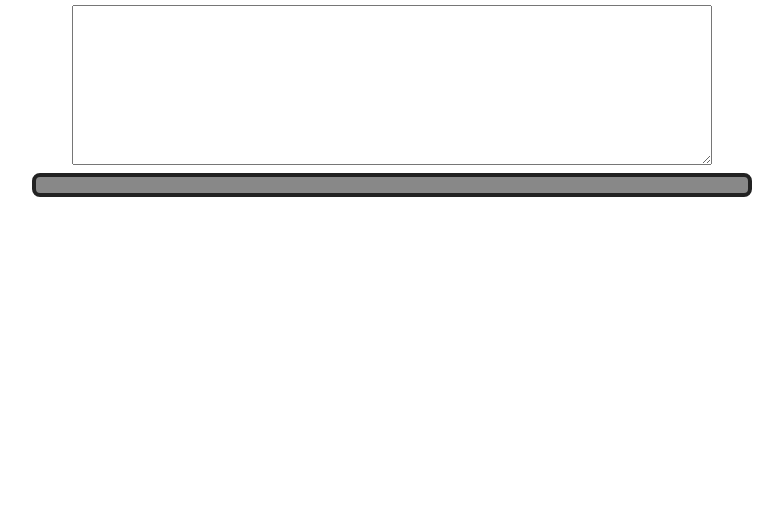
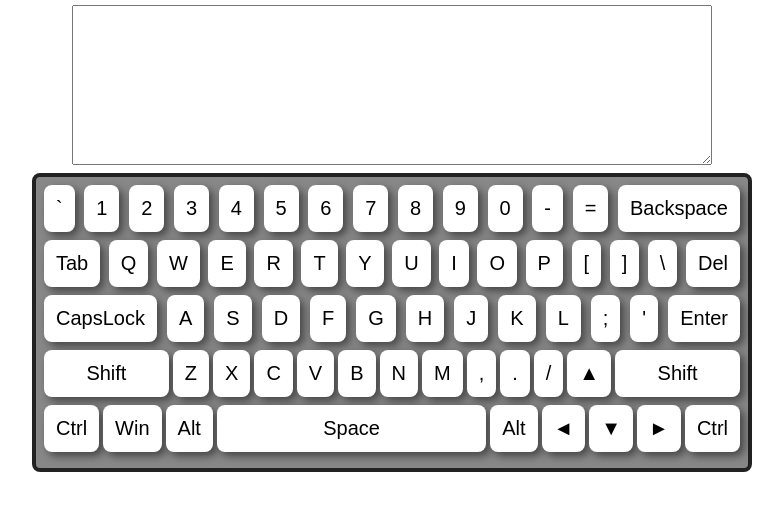
Before and after one commit to EugeneZanevskij/virtual-keyboard, a plain HTML site: page index.html in a window 1280 px wide. Shown: the part 56-566 px from the top of the page, without its empty margins (248-1031 px from the left). Drawn offline with Linux system fonts and the light colour scheme.

Commit message:
feat: add keys object, generate keyboard with keys and style keys

```diff
--- a/index.html
+++ b/index.html
@@ -8,6 +8,6 @@
   <link rel="stylesheet" href="style.css">
 </head>
 <body>
-  <script src="main.js"></script>
+  <script type="module" src="./js/main.js"></script>
 </body>
 </html>
--- /dev/null
+++ b/js/keys.js
@@ -0,0 +1,285 @@
+export let keys = [
+  [
+    {
+      event: "Backquote",
+      key: "`",
+      shift: "~",
+    },
+    {
+      event: "Digit1",
+      key: "1",
+      shift: "!",
+    },
+    {
+      event: "Digit2",
+      key: "2",
+      shift: "@",
+    },
+    {
+      event: "Digit3",
+      key: "3",
+      shift: "#",
+    },
+    {
+      event: "Digit4",
+      key: "4",
+      shift: "$",
+    },
+    {
+      event: "Digit5",
+      key: "5",
+      shift: "%",
+    },
+    {
+      event: "Digit6",
+      key: "6",
+      shift: "^",
+    },
+    {
+      event: "Digit7",
+      key: "7",
+      shift: "&",
+    },
+    {
+      event: "Digit8",
+      key: "8",
+      shift: "*",
+    },
+    {
+      event: "Digit9",
+      key: "9",
+      shift: "(",
+    },
+    {
+      event: "Digit0",
+      key: "0",
+      shift: ")",
+    },
+    {
+      event: "Minus",
+      key: "-",
+      shift: "_",
+    },
+    {
+      event: "Equal",
+      key: "=",
+      shift: "+",
+    },
+    {
+      event: "Backspace",
+      key: "Backspace",
+    }
+  ],
+  [
+    {
+      event: "Tab",
+      key: "Tab",
+    },
+    {
+      event: "KeyQ",
+      key: "Q",
+    },
+    {
+      event: "KeyW",
+      key: "W",
+    },
+    {
+      event: "KeyE",
+      key: "E",
+    },
+    {
+      event: "KeyR",
+      key: "R",
+    },
+    {
+      event: "KeyT",
+      key: "T",
+    },
+    {
+      event: "KeyY",
+      key: "Y",
+    },
+    {
+      event: "KeyU",
+      key: "U",
+    },
+    {
+      event: "KeyI",
+      key: "I",
+    },
+    {
+      event: "KeyO",
+      key: "O",
+    },
+    {
+      event: "KeyP",
+      key: "P",
+    },
+    {
+      event: "BracketLeft",
+      key: "[",
+    },
+    {
+      event: "BracketRight",
+      key: "]",
+    },
+    {
+      event: "Backslash",
+      key: "\\",
+    },
+    {
+      event: "Delete",
+      key: "Del",
+    }
+  ],
+  [
+    {
+      event: "CapsLock",
+      key: "CapsLock",
+    },
+    {
+      event: "KeyA",
+      key: "A",
+    },
+    {
+      event: "KeyS",
+      key: "S",
+    },
+    {
+      event: "KeyD",
+      key: "D",
+    },
+    {
+      event: "KeyF",
+      key: "F",
+    },
+    {
+      event: "KeyG",
+      key: "G",
+    },
+    {
+      event: "KeyH",
+      key: "H",
+    },
+    {
+      event: "KeyJ",
+      key: "J",
+    },
+    {
+      event: "KeyK",
+      key: "K",
+    },
+    {
+      event: "KeyL",
+      key: "L",
+    },
+    {
+      event: "Semicolon",
+      key: ";",
+      shift: ":",
+    },
+    {
+      event: "Quote",
+      key: "'",
+      shift: '"',
+    },
+    {
+      event: "Enter",
+      key: "Enter",
+    }
+  ],
+  [
+    {
+      event: "ShiftLeft",
+      key: "Shift",
+    },
+    {
+      event: "KeyZ",
+      key: "Z",
+    },
+    {
+      event: "KeyX",
+      key: "X",
+    },
+    {
+      event: "KeyC",
+      key: "C",
+    },
+    {
+      event: "KeyV",
+      key: "V",
+    },
+    {
+      event: "KeyB",
+      key: "B",
+    },
+    {
+      event: "KeyN",
+      key: "N",
+    },
+    {
+      event: "KeyM",
+      key: "M",
+    },
+    {
+      event: "Comma",
+      key: ",",
+      shift: "<",
+    },
+    {
+      event: "Period",
+      key: ".",
+      shift: ">",
+    },
+    {
+      event: "Slash",
+      key: "/",
+    },
+    {
+      event: "ArrowUp",
+      key: "▲",
+    },
+    {
+      event: "ShiftRight",
+      key: "Shift",
+    }
+  ],
+  [
+    {
+      event: "ControlLeft",
+      key: "Ctrl",
+    },
+    {
+      event: "MetaLeft",
+      key: "Win",
+    },
+    {
+      event: "AltLeft",
+      key: "Alt",
+    },
+    {
+      event: "Space",
+      key: "Space",
+    },
+    {
+      event: "AltRight",
+      key: "Alt",
+    },
+    {
+      event: "ArrowLeft",
+      key: "◄",
+    },
+    {
+      event: "ArrowDown",
+      key: "▼",
+    },
+    {
+      event: "ArrowRight",
+      key: "►",
+    },
+    {
+      event: "ControlRight",
+      key: "Ctrl",
+    }
+  ]
+]
--- /dev/null
+++ b/js/main.js
@@ -0,0 +1,39 @@
+const body = document.querySelector("body");
+let textarea = null;
+import { keys } from "./keys.js";
+
+const initDOM = () => {
+  const container = document.createElement("div");
+  container.classList.add("container");
+  const title = document.createElement("h1");
+  title.innerText = "RSS Virtual Keyboard by Eugene";
+  title.classList.add("title");
+  container.appendChild(title);
+  const textArea = document.createElement("textarea");
+  textArea.classList.add("textarea");
+  textArea.setAttribute("id", "textarea");
+  textArea.setAttribute("rows", "5");
+  textArea.setAttribute("cols", "40");
+  textarea = textArea;
+  container.appendChild(textArea);
+  const keyboard = document.createElement("div");
+  keyboard.classList.add("keyboard");
+  keyboard.setAttribute("id", "keyboard");
+  const keyboardKeys = document.createDocumentFragment();
+  for (let i = 0; i < keys.length; i += 1) {
+    const row = document.createElement("div");
+    row.classList.add("row");
+    for (let j = 0; j < keys[i].length; j += 1) {
+      const key = document.createElement("div");
+      key.classList.add("key", keys[i][j].event);
+      key.innerText = keys[i][j].key;
+      row.appendChild(key);
+    }
+    keyboardKeys.appendChild(row);
+  }
+  keyboard.appendChild(keyboardKeys);
+  container.appendChild(keyboard);
+  body.appendChild(container);
+}
+
+initDOM();
--- a/main.js
+++ /dev/null
@@ -1,26 +0,0 @@
-const body = document.querySelector("body");
-let textarea = null;
-
-const initDOM = () => {
-  const container = document.createElement("div");
-  container.classList.add("container");
-  const title = document.createElement("h1");
-  title.innerText = "RSS Virtual Keyboard by Eugene";
-  title.classList.add("title");
-  container.appendChild(title);
-  const textArea = document.createElement("textarea");
-  textArea.classList.add("textarea");
-  textArea.setAttribute("id", "textarea");
-  textArea.setAttribute("rows", "5");
-  textArea.setAttribute("cols", "40");
-  textarea = textArea;
-  container.appendChild(textArea);
-  const element = document.createElement("div");
-  element.classList.add("keyboard");
-  element.setAttribute("id", "keyboard");
-  // const c = document.createDocumentFragment();
-  container.appendChild(element);
-  body.appendChild(container);
-}
-
-initDOM();
--- a/style.css
+++ b/style.css
@@ -37,3 +37,30 @@
   border: 0.25rem solid rgb(34, 34, 34);
   border-radius: 0.5rem;
 }
+
+.row {
+  display: flex;
+  justify-content: space-between;
+  margin-bottom: 0.5rem;
+  gap: 0.25rem;
+}
+
+.key {
+  background-color: rgb(255, 255, 255);
+  border-radius: 0.5rem;
+  box-shadow: 0.25rem 0.25rem 0.5rem rgba(0, 0, 0, 0.5);
+  cursor: pointer;
+  font-size: 1.25rem;
+  padding: 0.75rem;
+  text-align: center;
+  transition: all 0.2s ease;
+}
+
+.Space {
+  flex-grow: 5;
+}
+
+.ShiftLeft,
+.ShiftRight {
+  flex-grow: 2;
+}
```
